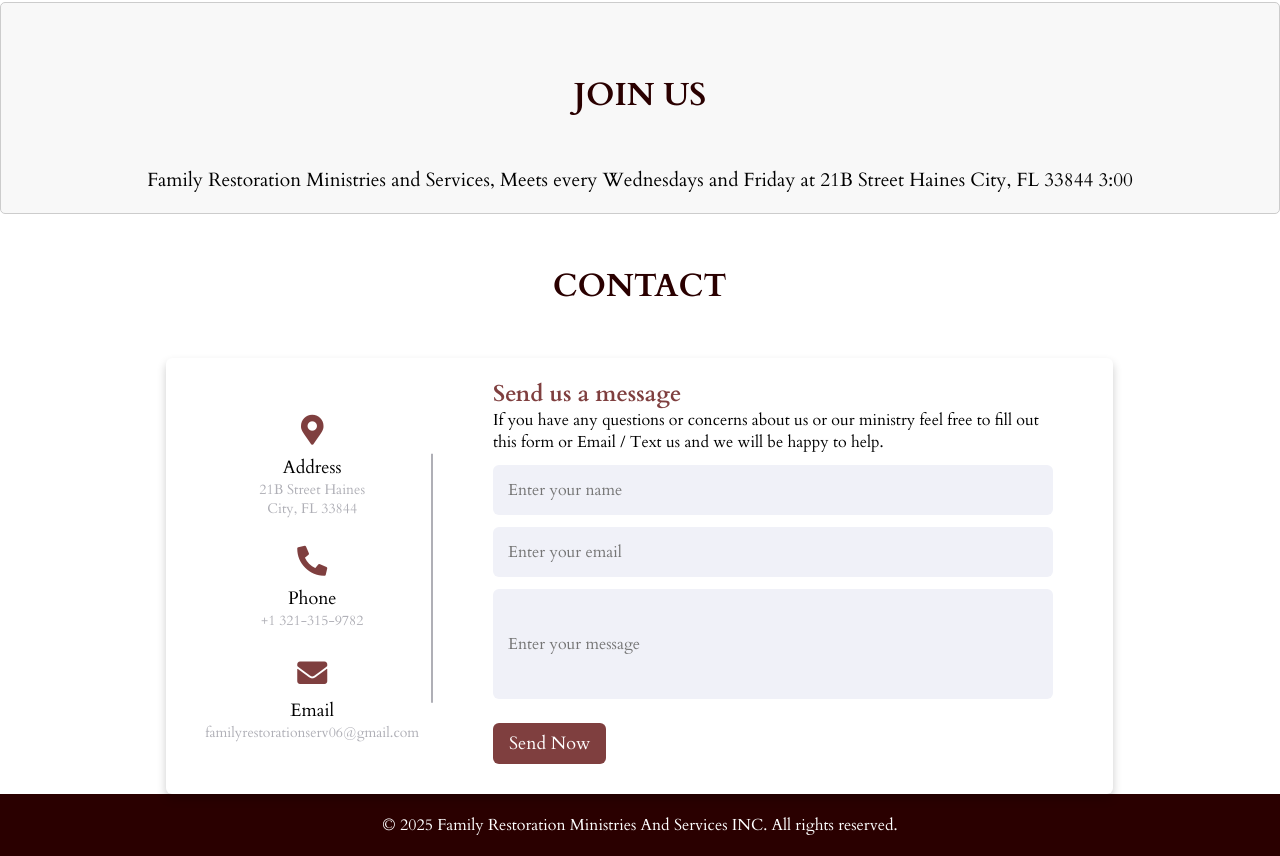
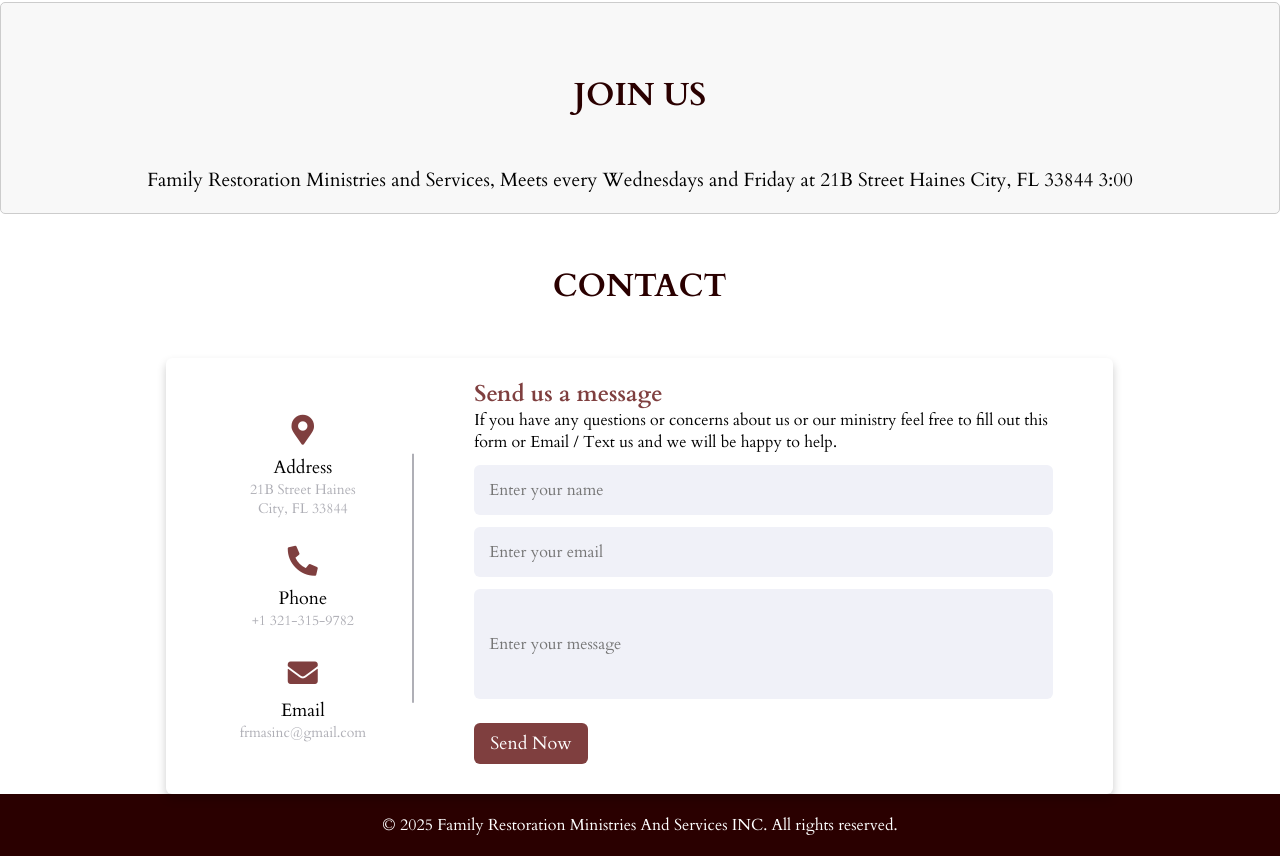
Before and after one commit to PixelByteBuilders/family-restorations, a plain HTML site: page index.html in a window 1280 px wide. Shown: the part 3126-3982 px from the top of the page. Drawn offline with nearby package versions, Linux system fonts and the light colour scheme; a web font is replaced by a local one.

Commit message:
Update index.html

```diff
--- a/index.html
+++ b/index.html
@@ -1,3 +1,4 @@
+
 <!DOCTYPE html>
 <html lang="en">
   <head>
@@ -159,7 +160,7 @@
             <div class="email details">
               <i class="fas fa-envelope"></i>
               <div class="topic">Email</div>
-              <div class="text-one">familyrestorationserv06@gmail.com</div>
+              <div class="text-one">frmasinc@gmail.com</div>
             </div>
           </div>
           <div class="right-side">
```
